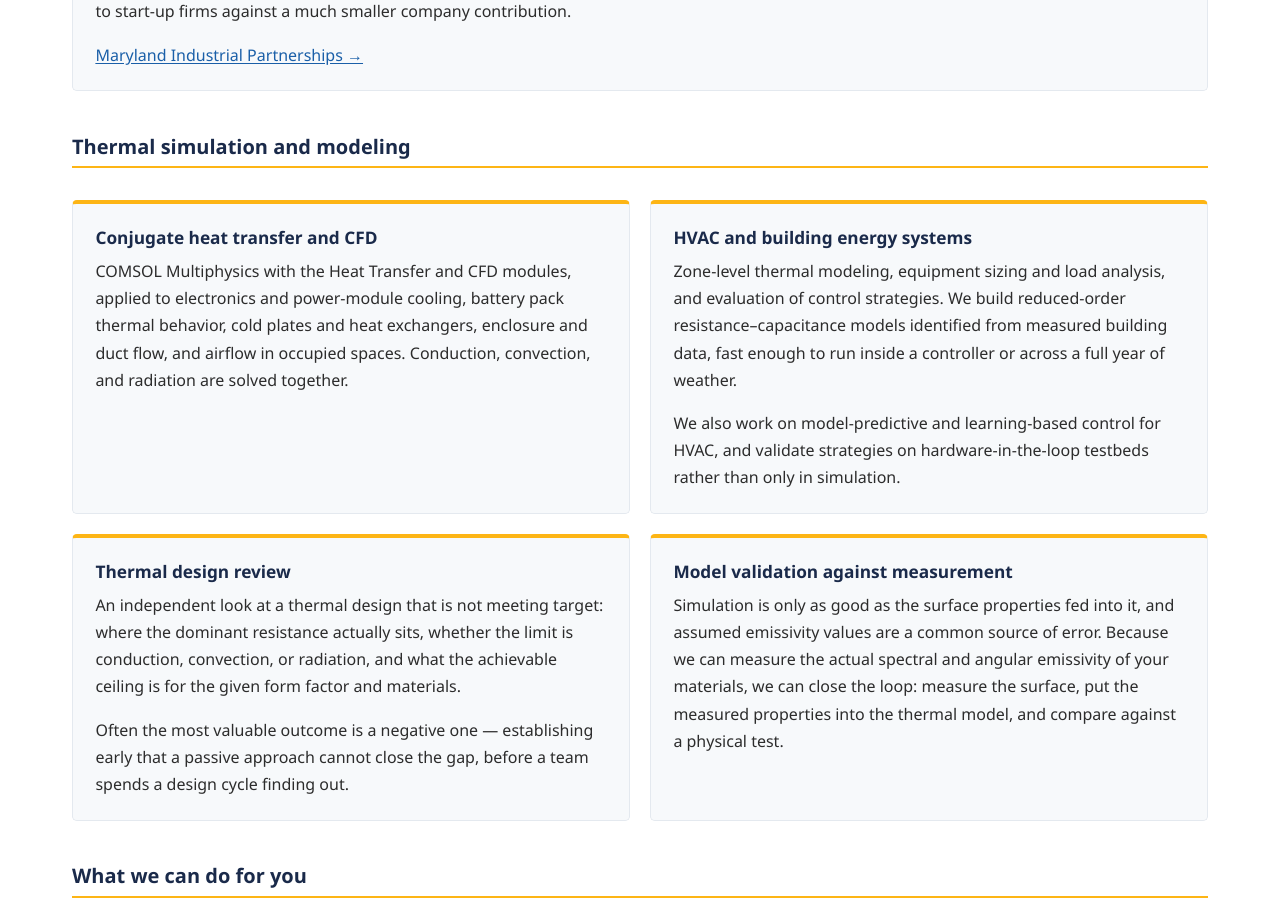
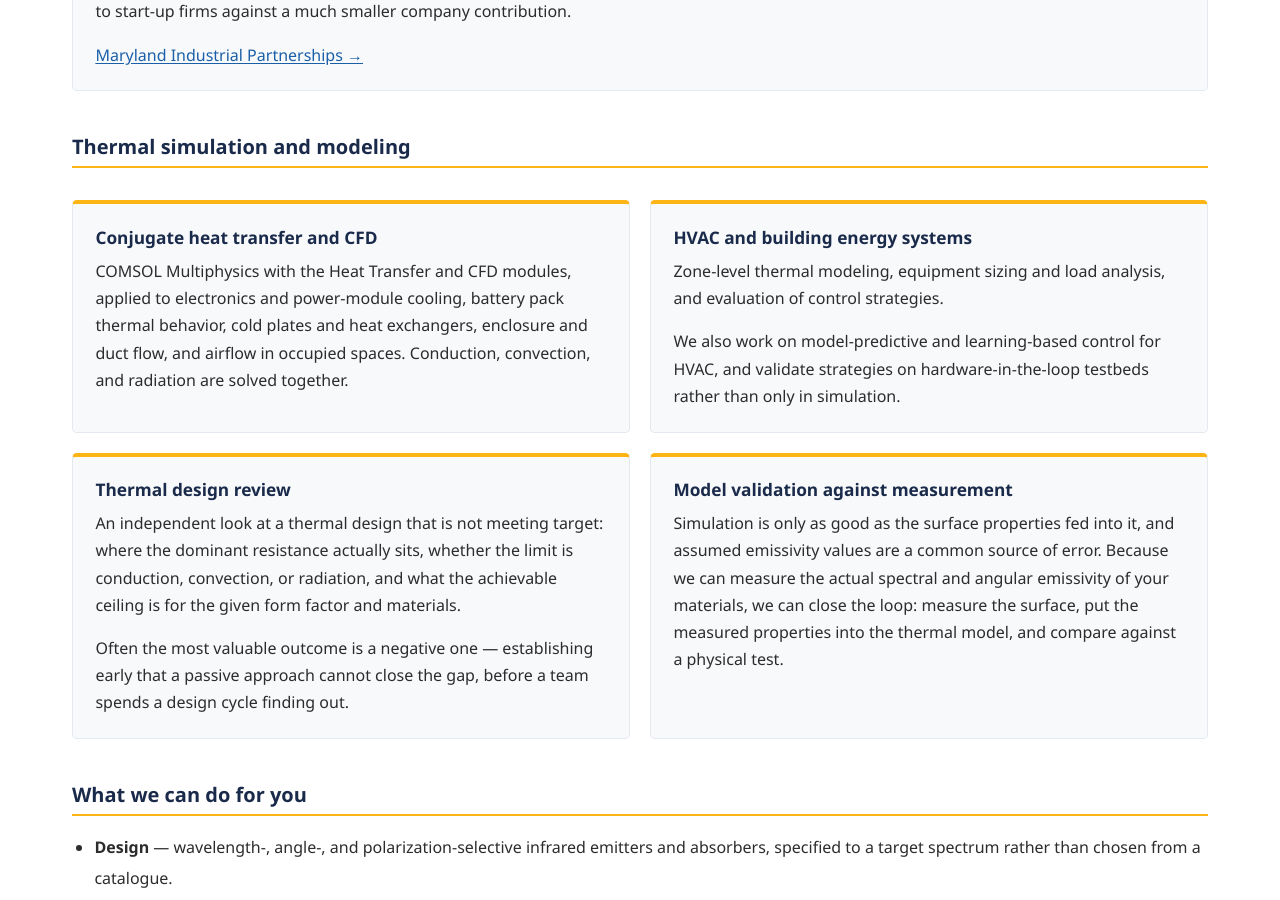
Before and after one commit to alokghanekar/Energy-Photonics-Lab, a Jekyll site: the page built from collaborate.html, in a window 1280 px wide and 900 px high, scrolled down 1165 px. Built offline with Jekyll 4.4.1, drawn with Linux system fonts in a browser that asks for light colours.

Commit message:
Collaborate: trim HVAC card first paragraph
Co-Authored-By: Claude Opus 4.8 <noreply@anthropic.com>
Claude-Session: https://claude.ai/code/session_01VuNoPfxguXq3gEbfsiCHz7

```diff
--- a/collaborate.html
+++ b/collaborate.html
@@ -41,7 +41,7 @@ description: Partner with the Energy Photonics Lab at UMBC on thermal and CFD si
 
   <section class="project">
     <h2>HVAC and building energy systems</h2>
-    <p>Zone-level thermal modeling, equipment sizing and load analysis, and evaluation of control strategies. We build reduced-order resistance&ndash;capacitance models identified from measured building data, fast enough to run inside a controller or across a full year of weather.</p>
+    <p>Zone-level thermal modeling, equipment sizing and load analysis, and evaluation of control strategies.</p>
     <p>We also work on model-predictive and learning-based control for HVAC, and validate strategies on hardware-in-the-loop testbeds rather than only in simulation.</p>
   </section>
 
```
